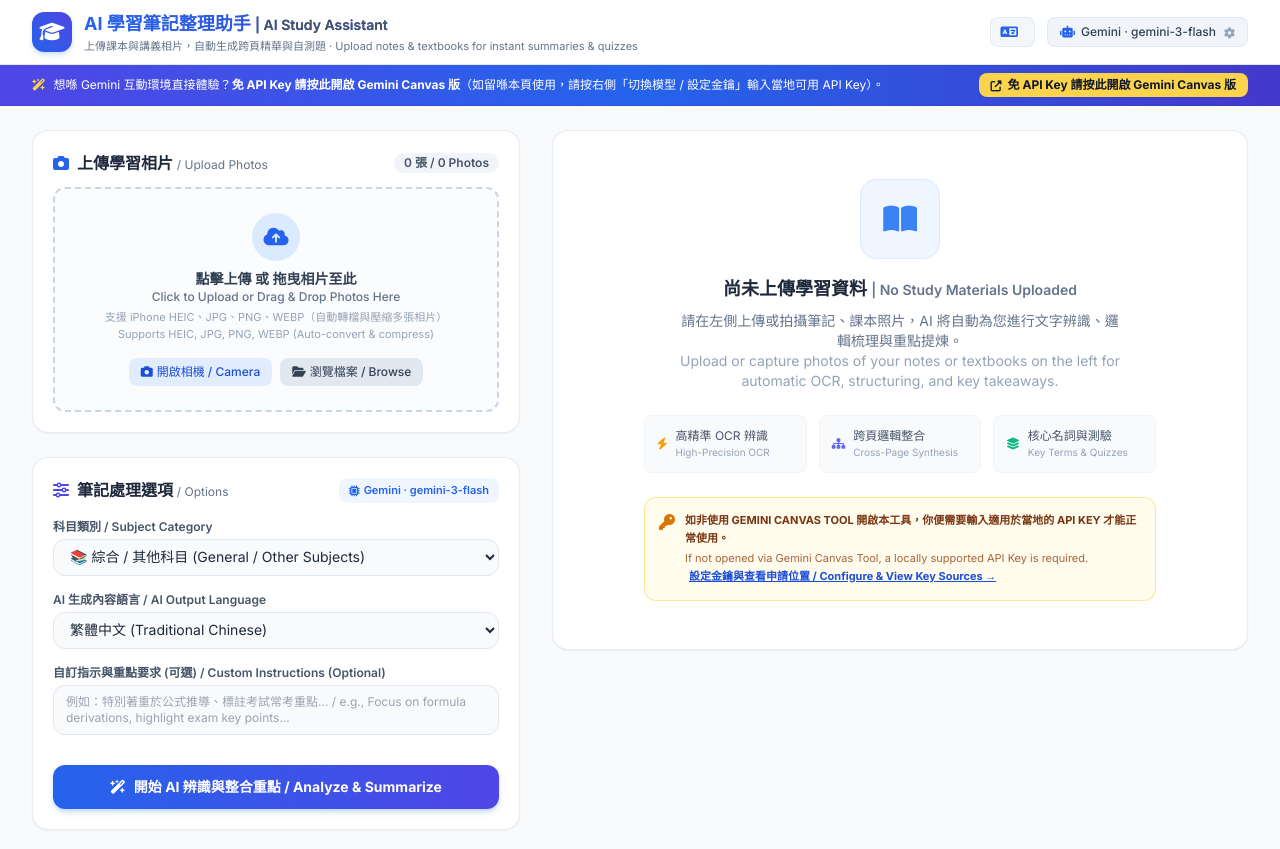
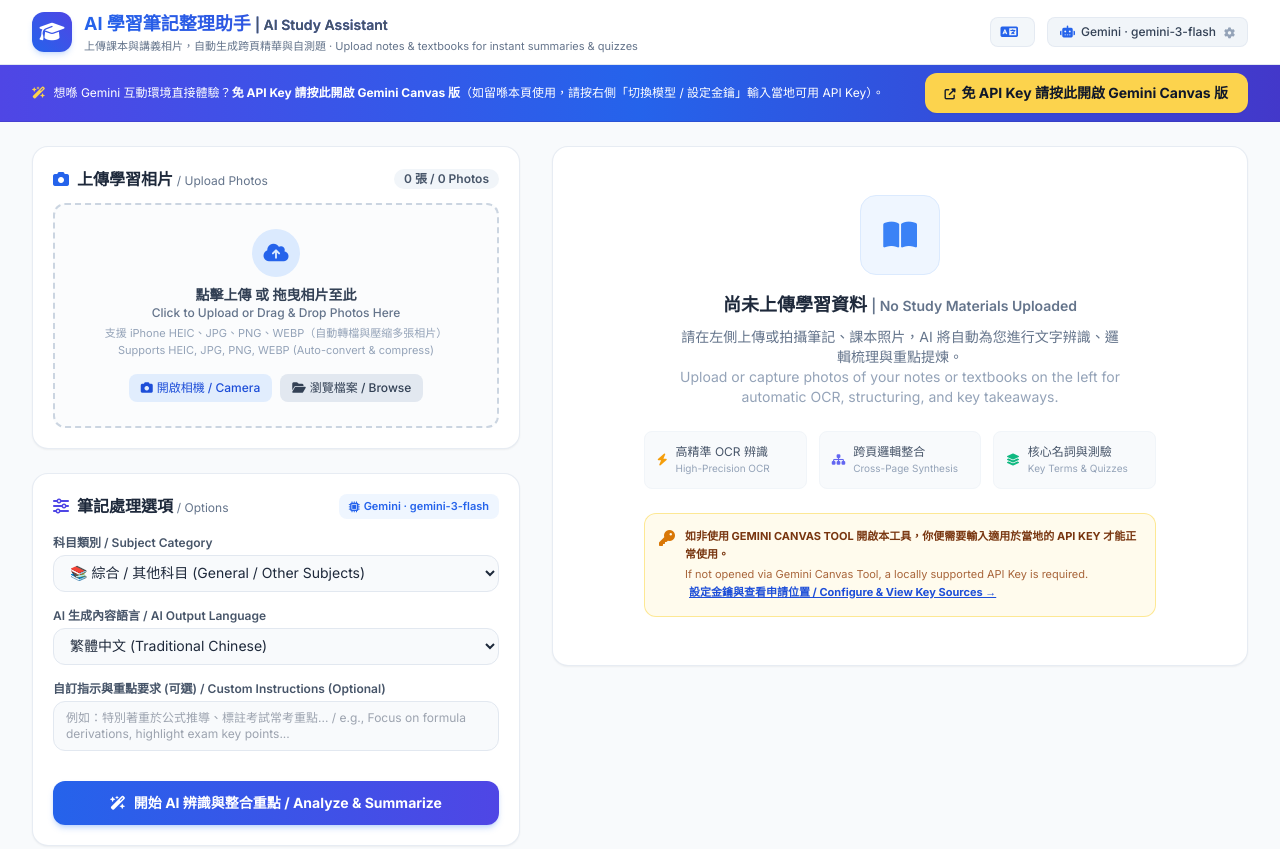
Before and after one commit to palpalfong-del/AI-Revision-Helper-Canvas, a plain HTML site: page index.html in a window 1280 px wide. Shown: the top 849 px of the page. Drawn offline with nearby package versions, Linux system fonts and the light colour scheme.

```diff
--- a/index.html
+++ b/index.html
@@ -159,7 +159,7 @@
                 <i class="fa-solid fa-wand-magic-sparkles text-amber-300 shrink-0"></i>
                 <span id="canvasBannerDesc">想喺 Gemini 互動環境直接體驗？<strong>免 API Key 請按此開啟 Gemini Canvas 版</strong>（如留喺本頁使用，請按右側「切換模型 / 設定金鑰」輸入當地可用 API Key）。</span>
             </div>
-            <a id="canvasShareLink" href="https://share.gemini.google/3ArVGA7eqvks" target="_blank" rel="noopener noreferrer" class="px-3 py-1 bg-amber-300 hover:bg-amber-200 text-slate-900 font-bold rounded-lg shadow-sm transition-colors flex items-center gap-1.5 shrink-0">
+            <a id="canvasShareLink" href="https://share.gemini.google/3ArVGA7eqvks" target="_blank" rel="noopener noreferrer" class="px-5 py-2.5 text-sm bg-amber-300 hover:bg-amber-200 text-slate-900 font-bold rounded-xl shadow-sm transition-colors flex items-center gap-1.5 shrink-0">
                 <i id="canvasShareIcon" class="fa-solid fa-up-right-from-square text-[11px]"></i>
                 <span id="canvasShareText">免 API Key 請按此開啟 Gemini Canvas 版</span>
             </a>
```
